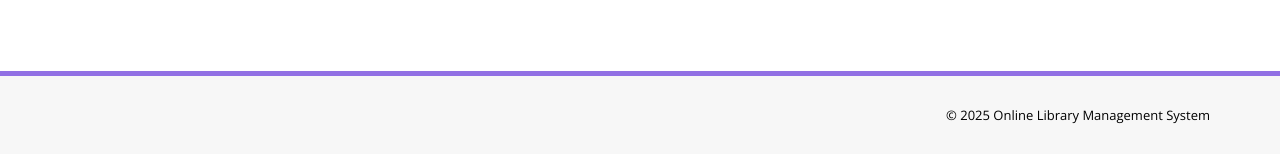
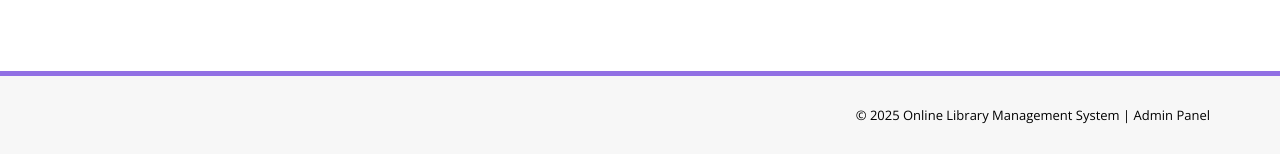
Before and after one commit to Soumajit-git/PHP_Library_Management, a PHP site: page /admin/add-book.php in a window 1280 px wide. Shown: the part 934-1088 px from the top of the page. Run offline with PHP 8.4, Linux system fonts and the light colour scheme; a user stored in the database is signed in; data comes from the database, SQL or seed files in the repository.

Commit message:
Update footer.php

```diff
--- a/library/admin/includes/footer.php
+++ b/library/admin/includes/footer.php
@@ -2,7 +2,7 @@
         <div class="container">
             <div class="row">
                 <div class="col-md-12">
-                 &copy 2025 Online Library Management System
+                 &copy 2025 Online Library Management System | Admin Panel
                 </div>
 
             </div>
```
